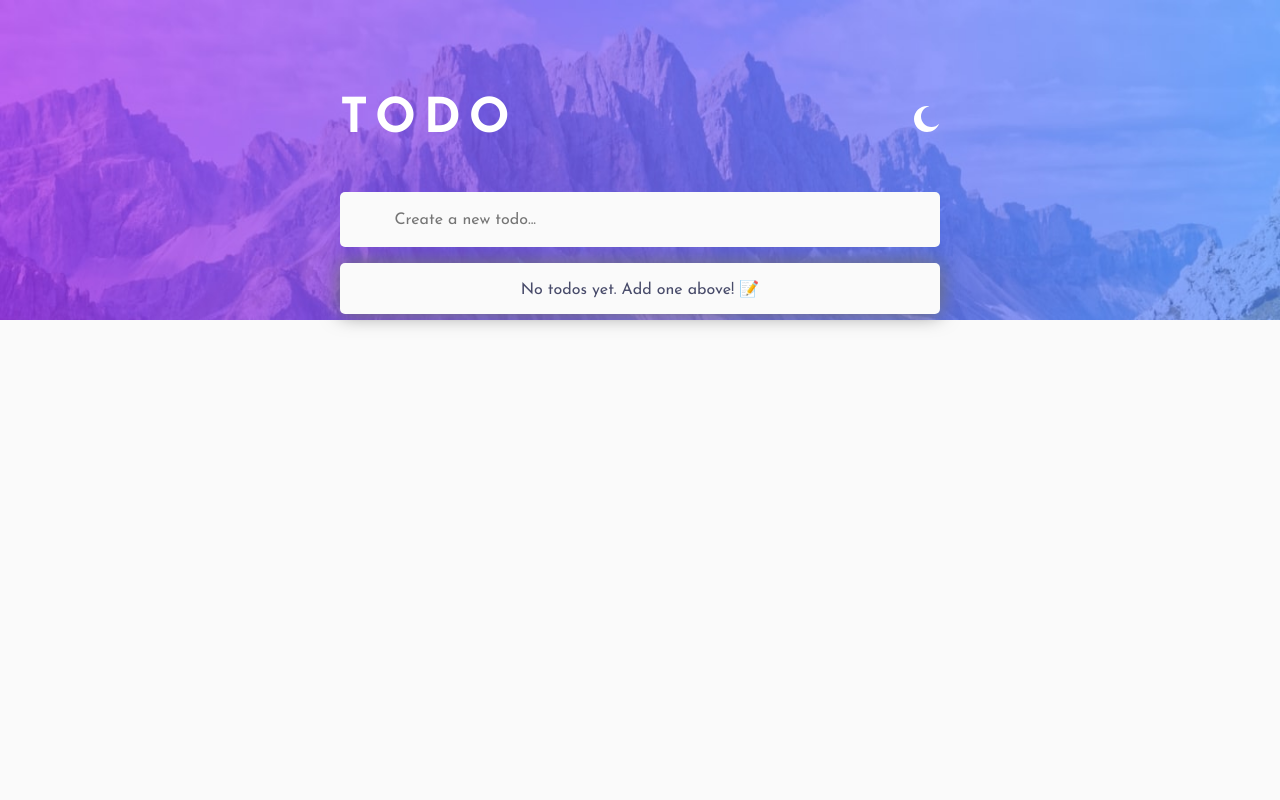
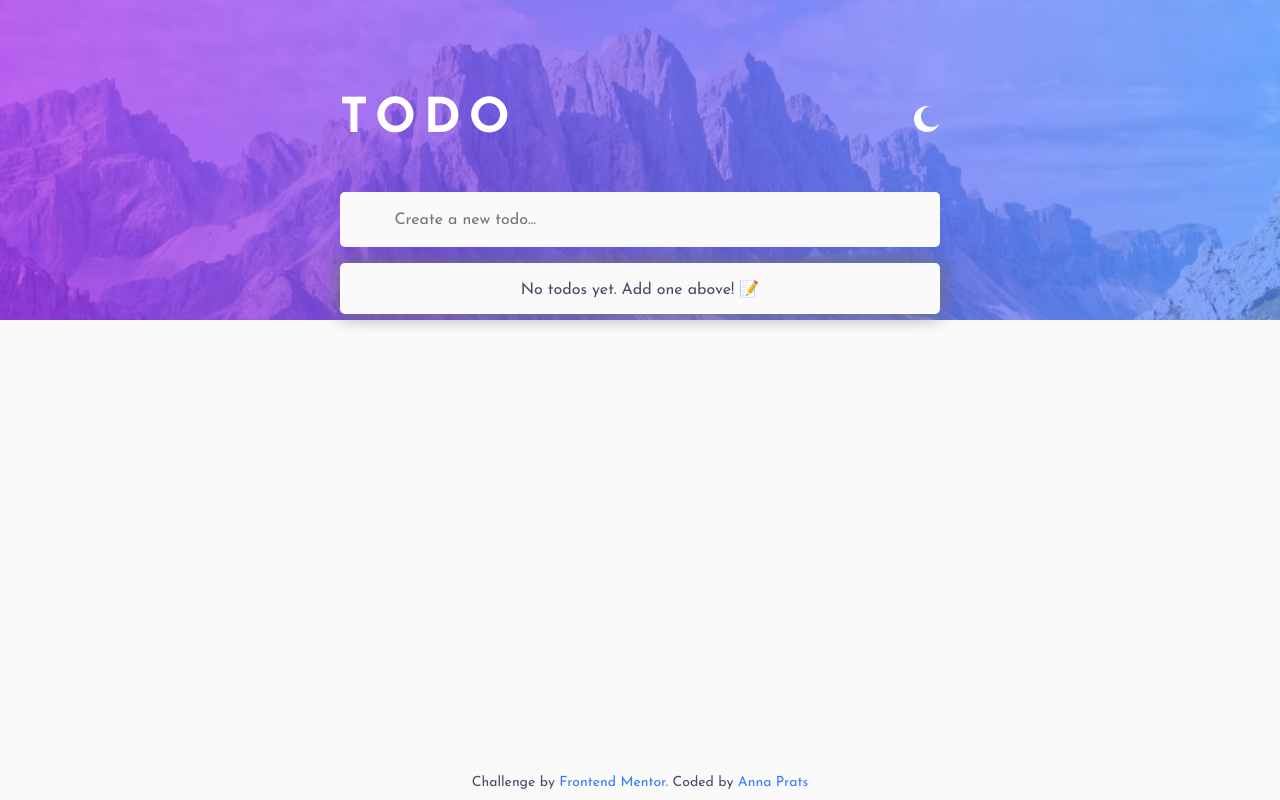
Before and after one commit to annapmarin/todo-app, a React (Vite) app: page / in a window 1280 px wide. Built offline with nearby package versions, Linux system fonts and the light colour scheme.

Commit message:
Add footer

```diff
--- a/index.html
+++ b/index.html
@@ -9,5 +9,8 @@
   <body>
     <div id="root"></div>
     <script type="module" src="/src/main.tsx"></script>
+    <footer>
+      Challenge by <a href="https://frontendmentor.io" target="_blank">Frontend Mentor</a>. Coded by <a href="https://annaprats.dev">Anna Prats</a>
+    </footer>
   </body>
 </html>
--- a/src/index.css
+++ b/src/index.css
@@ -59,3 +59,16 @@ h1 {
     font-size: 2rem;
   }
 }
+
+footer {
+  position: absolute;
+  bottom: 10px;
+  width: 100%;
+  text-align: center;
+  font-size: 14px;
+}
+
+footer a {
+  color: var(--primary-color);
+  text-decoration: none;
+}
```
